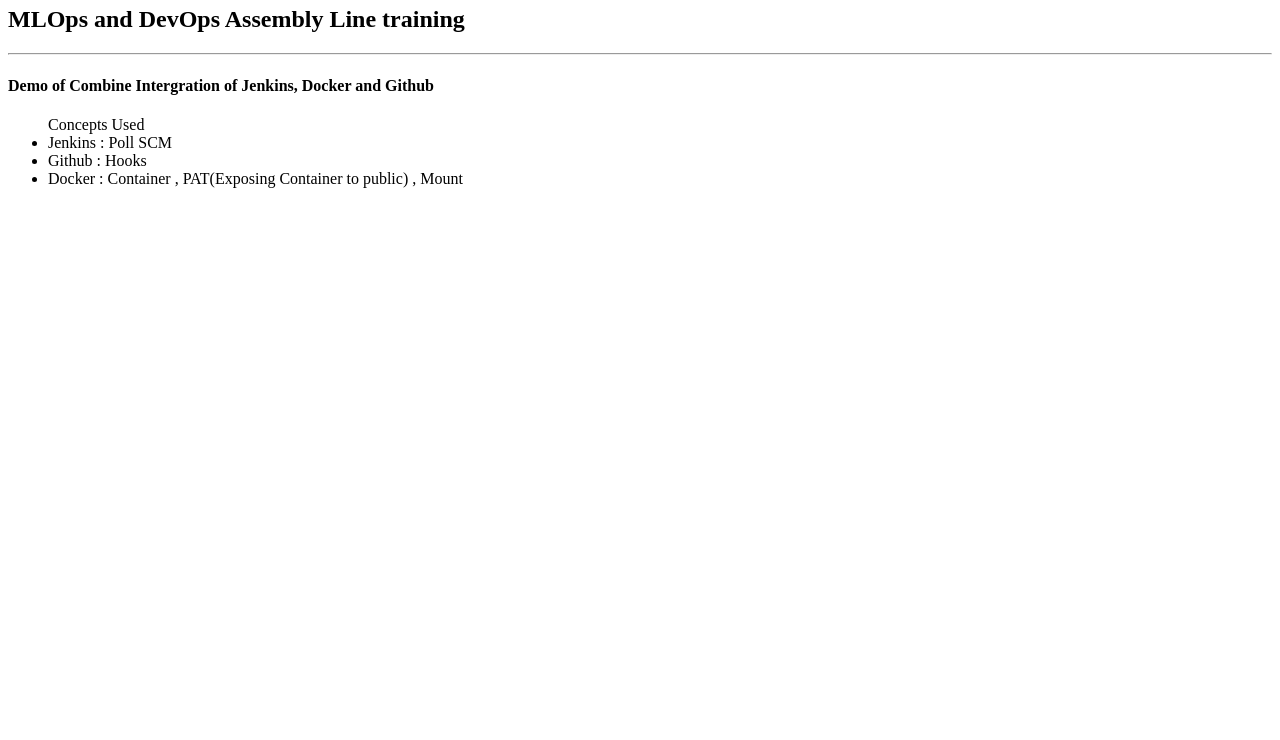
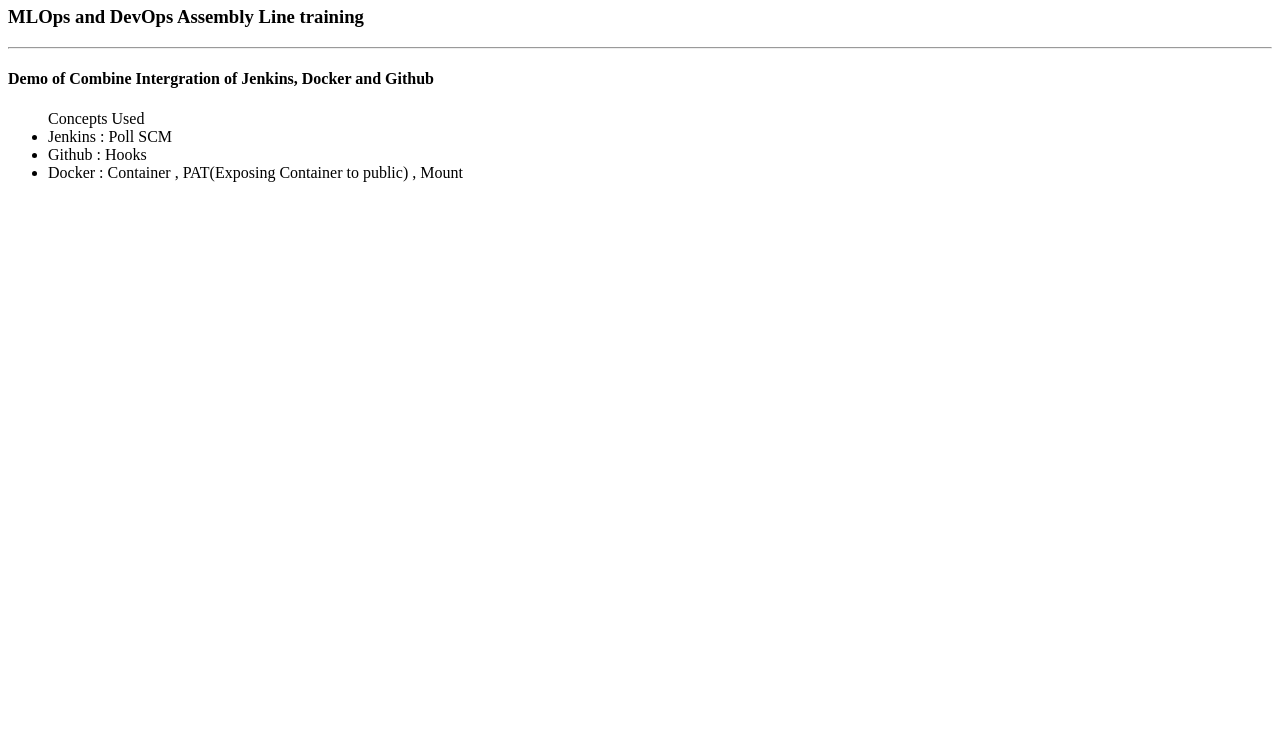
Before and after one commit to jai8004/DevProj, a plain HTML site: page index.html in a window 1280 px wide. Shown: the part 60-800 px from the top of the page. Drawn offline with Linux system fonts and the light colour scheme.

Commit message:
Final Commit

```diff
--- a/index.html
+++ b/index.html
@@ -1,7 +1,7 @@
 <html>
 <body>
 <h1>LinuxWorld Informatics Pvt Ltd </h1>
-<h2> MLOps and DevOps Assembly Line training</h2>
+<h3> MLOps and DevOps Assembly Line training</h3>
 <hr>
 <h4> Demo of Combine Intergration of Jenkins, Docker and Github </h4>
 <ul> Concepts Used
```
